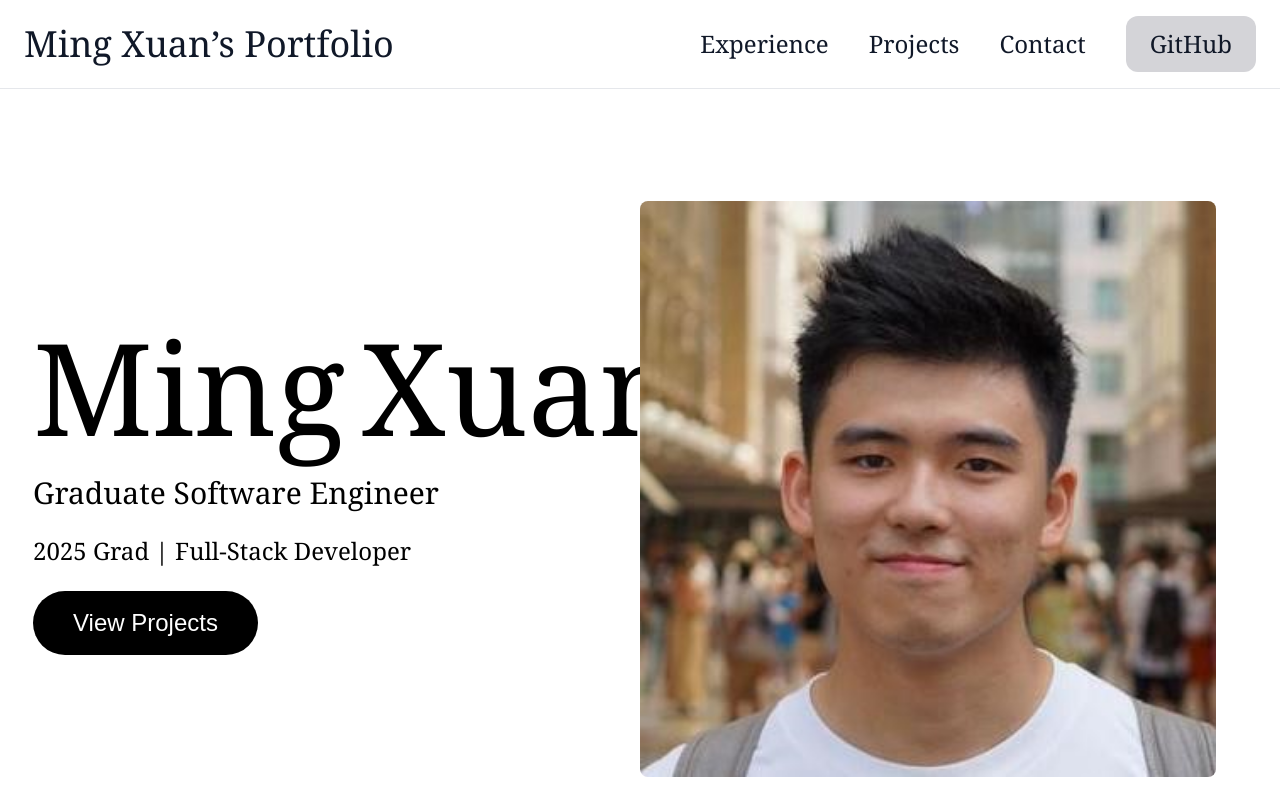
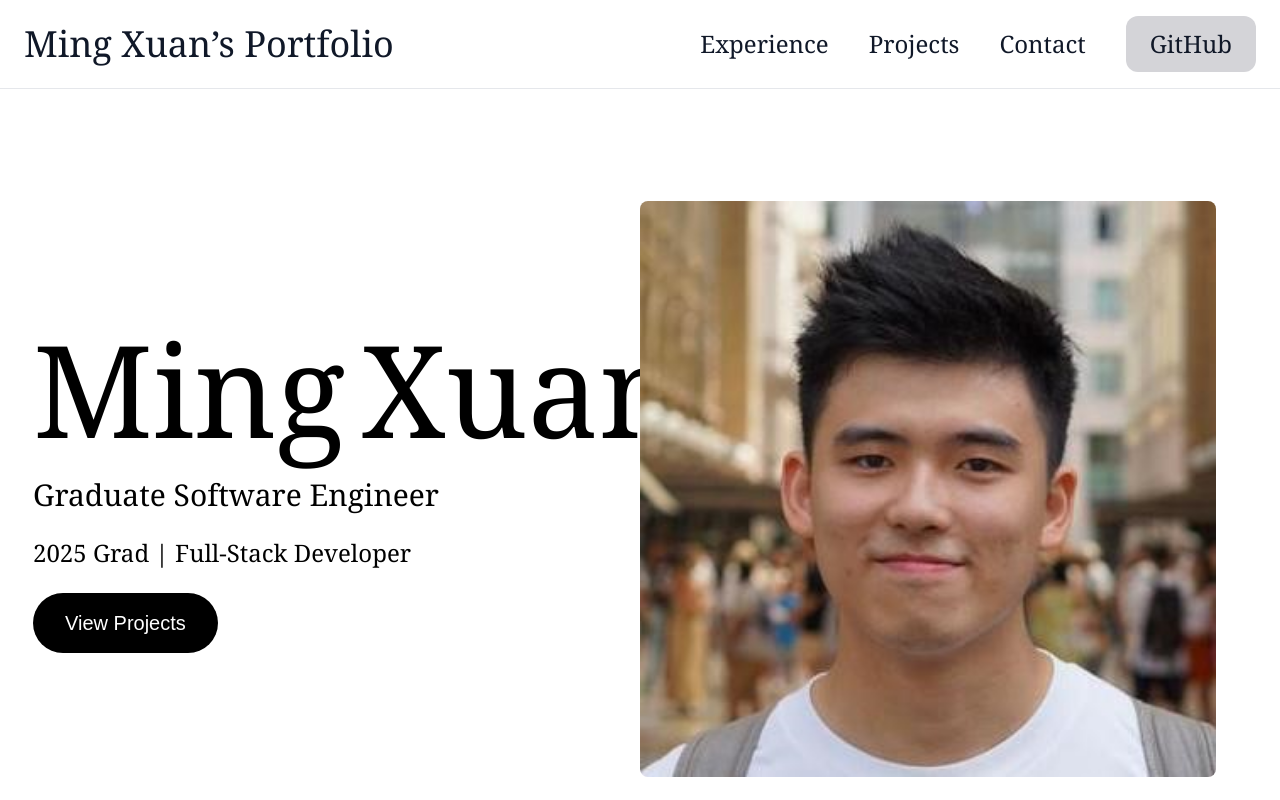
Before and after one commit to ming-0602/Portfolio_Website, a Next.js app: page / in a window 1280 px wide. Shown: the top 800 px of the page. Built offline with nearby package versions, Linux system fonts and the light colour scheme.

Commit message:
added scale on view projecct button

```diff
--- a/src/app/page.js
+++ b/src/app/page.js
@@ -15,13 +15,20 @@ export default function Home() {
                             <span>Ming</span>
                             <span>Xuan</span>
                         </h1>
-                        <h2 className="text-xl sm:text-2xl md:text-3xl font-serif text-black">Graduate Software Engineer</h2>
+                        <h2 className="text-xl sm:text-2xl md:text-3xl font-serif text-black">Graduate Software
+                            Engineer</h2>
                         <p className="text-lg sm:text-xl md:text-2xl font-serif text-black">
                             2025 Grad | Full-Stack Developer
                         </p>
+                        {/*<a*/}
+                        {/*    href="#projects"*/}
+                        {/*    className="inline-block bg-black text-white px-6 sm:px-8 md:px-10 py-3 md:py-4 rounded-full text-lg sm:text-xl md:text-2xl hover:bg-gray-800 transition"*/}
+                        {/*>*/}
+                        {/*    View Projects*/}
+                        {/*</a>*/}
                         <a
                             href="#projects"
-                            className="inline-block bg-black text-white px-6 sm:px-8 md:px-10 py-3 md:py-4 rounded-full text-lg sm:text-xl md:text-2xl hover:bg-gray-800 transition"
+                            className="inline-block bg-black text-white px-4 sm:px-6 md:px-8 py-2 sm:py-3 md:py-4 rounded-full text-base sm:text-lg md:text-xl hover:bg-gray-800 transition"
                         >
                             View Projects
                         </a>
@@ -30,7 +37,7 @@ export default function Home() {
 
                 {/* Right Side: Profile Picture - Hidden on smaller screens */}
                 <div className="hidden xl:flex w-full md:w-1/2 items-center justify-center">
-                    <div className="w-full max-w-[400px] lg:max-w-[500px] xl:max-w-[600px] aspect-square">
+                <div className="w-full max-w-[400px] lg:max-w-[500px] xl:max-w-[600px] aspect-square">
                         <Image
                             src={ProfilePic}
                             alt="Ming Xuan Profile Picture"
@@ -71,7 +78,8 @@ export default function Home() {
                             <div className="col-span-2 lg:col-span-1 flex items-center justify-center">
                                 <div className="w-[158px] h-[48px]">
                                     <img
-                                        src="https://www.shareicon.net/download/2015/08/30/93006_logo.svg"
+                                        // src="https://www.shareicon.net/download/2015/08/30/93006_logo.svg"
+                                        src="https://images.seeklogo.com/logo-png/18/2/python-logo-png_seeklogo-183760.png"
                                         alt="Python"
                                         className="w-full h-full scale-370 object-contain"
                                     />
```
